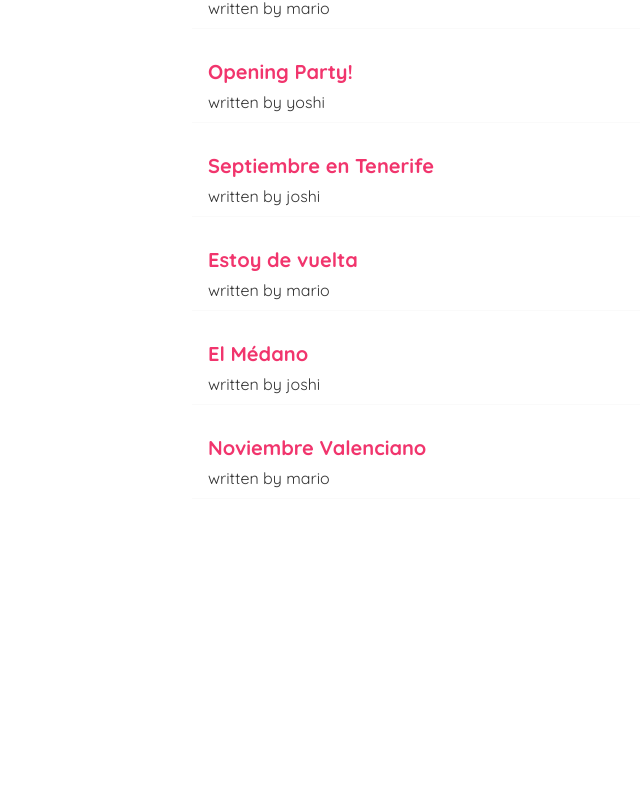
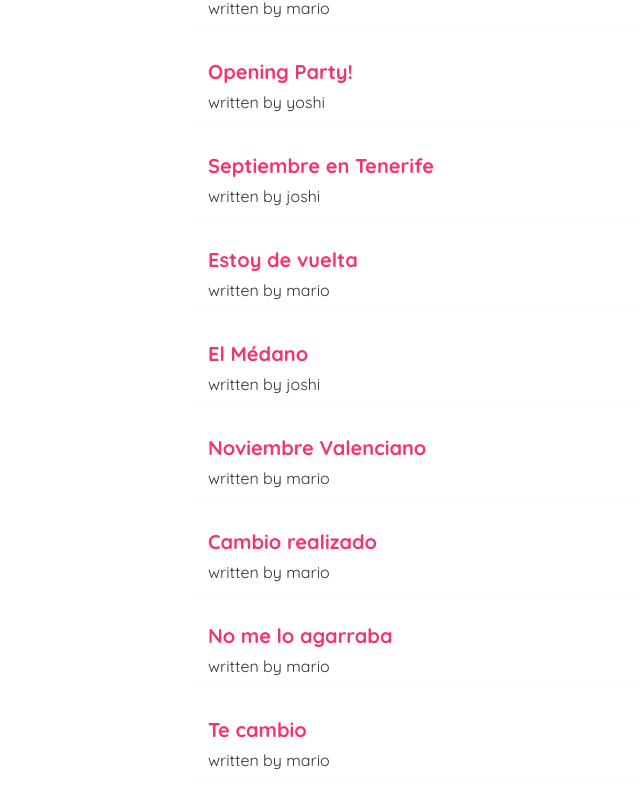
Before and after one commit to aguadefuente/blogApp, a React (Vite) app: page / in a window 1280 px wide. Shown: the part 226-1034 px from the top of the page, without its empty margins (148-788 px from the left). Before the commit the page ends 805 px from the top, so only its background shows below. Built offline with nearby package versions, Linux system fonts and the light colour scheme; data requests are answered from the project's data file.

Commit message:
salio Patch

```diff
--- a/src/Create.jsx
+++ b/src/Create.jsx
@@ -1,7 +1,8 @@
 import { useState } from "react";
-import {useHistory, useLocation} from "react-router-dom";
+import {useHistory, useLocation, useParams} from "react-router-dom";
 
 const Create = () => {
+    const {id} = useParams()
     //para los datos del blog
     const [title, setTitle] = useState("")
     const [body, setBody] = useState("")
@@ -37,7 +38,7 @@ const Create = () => {
             history.push("/") //para que me redirija a home una vez creado el blog
             })
       } else if(location.pathname.startsWith("/update") ){
-            fetch("http://127.0.0.1:8000/blogs/" + blog.id, {
+        fetch("http://127.0.0.1:8000/blogs/" + id, {
           headers: {
             Accept: "application/json",
             "Content-Type": "application/json"
@@ -45,8 +46,8 @@ const Create = () => {
           method: "PATCH",
           body: JSON.stringify(blog)
         }).then(()=>{
-              setIsPending(false) //porque ya no está pending
-              console.log("blog updated")
+          console.log("cambio realizado")
+           history.push("/")
         })
         }
 
--- a/src/db.json
+++ b/src/db.json
@@ -35,6 +35,24 @@
       "body": "Volviendo a agarrar React aquí en Valencia",
       "author": "mario",
       "id": 9
+    },
+    {
+      "title": "Cambio  realizado",
+      "body": "Cambio realizado",
+      "author": "mario",
+      "id": 10
+    },
+    {
+      "title": "No me lo agarraba",
+      "body": "caca de pollo",
+      "author": "mario",
+      "id": 11
+    },
+    {
+      "title": "Te cambio",
+      "body": "cambió",
+      "author": "mario",
+      "id": 12
     }
   ]
 }
```
Lines whose indentation alone changed are shown as unchanged.
